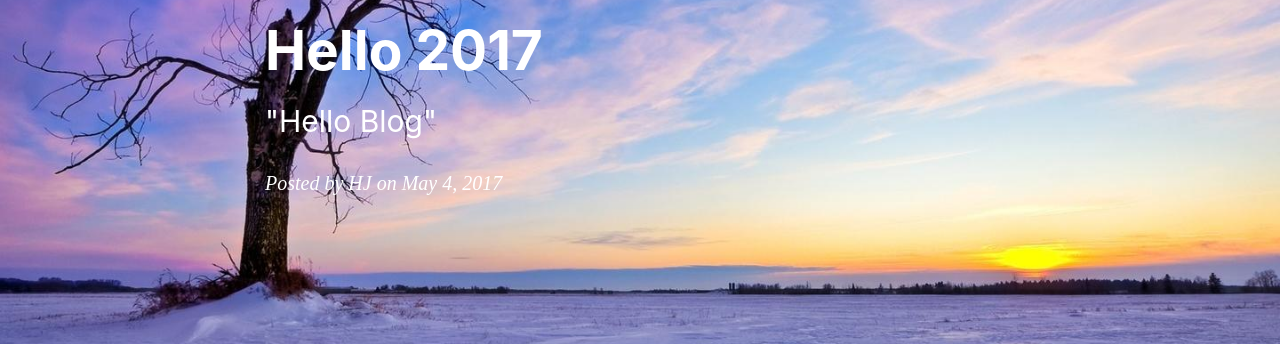
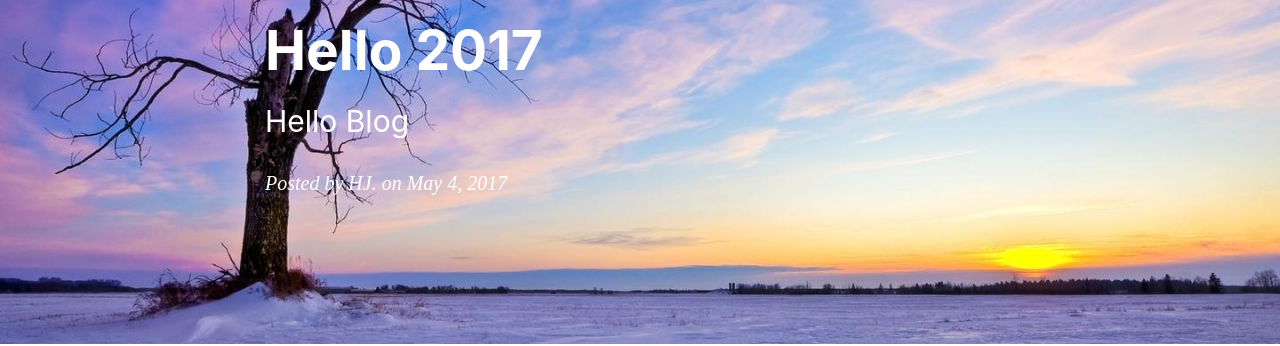
Before and after one commit to Lmonologue/baymax.github.io, a Jekyll site: the page built from _posts/2017-05-04-hello-2017.md, in a window 1280 px wide. Shown: the part 179-525 px from the top of the page. Built offline with Jekyll 4.4.1, drawn with Linux system fonts in a browser that asks for light colours; nearby versions of some CDN libraries; comment, search, counter and statistics services are not loaded.

Commit message:
Update 2017-05-04-hello-2017.md

```diff
--- a/_posts/2017-05-04-hello-2017.md
+++ b/_posts/2017-05-04-hello-2017.md
@@ -1,11 +1,11 @@
 ---
-layout:     post
-title:      "Hello 2017"
-subtitle:   " \"Hello Blog\""
-date:       2017-05-04 10:00:00
-author:     "HJ"
-header-img: "img/post-bg-2017.jpg"
-catalog: true
+layout:         post
+title:          "Hello 2017"
+subtitle:       "Hello Blog"
+date:           2017-05-04 10:00:00
+author:         "HJ."
+header-img:     "img/post-bg-2017.jpg"
+catalog:        true
 tags:
     - 生活
 ---
```
